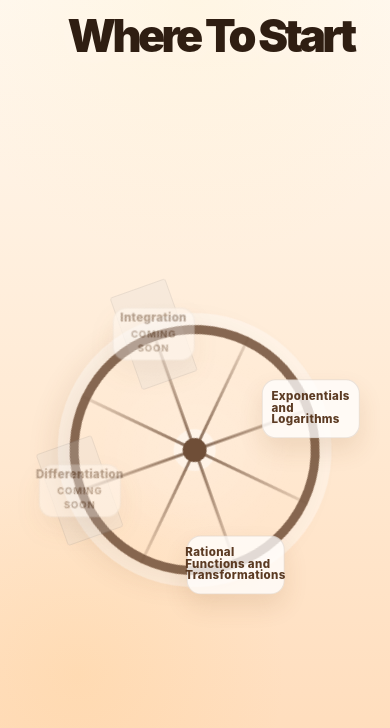
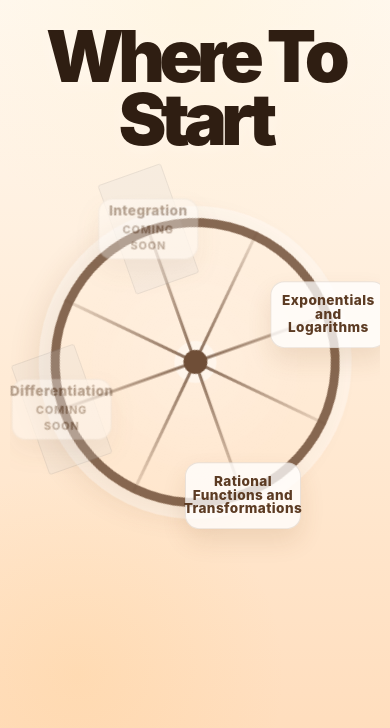
Before and after one commit to AshWebbStrong/IBHL-Revision, a React (Vite) app: page / in a window 390 px wide. Shown: the top 728 px of the page. Built offline with nearby package versions, Linux system fonts and the light colour scheme.

Commit message:
attempted reset

```diff
--- a/src/styles/home.css
+++ b/src/styles/home.css
@@ -1,6 +1,5 @@
 .cleanHomePage {
   min-height: 100vh;
-  min-height: 100dvh;
   background:
     radial-gradient(circle at top, rgba(255, 236, 179, 0.18), transparent 30%),
     radial-gradient(circle at 20% 80%, rgba(255, 183, 77, 0.12), transparent 28%),
@@ -14,24 +13,21 @@
 
 .homeHero {
   min-height: 100vh;
-  min-height: 100dvh;
-  display: grid;
-  grid-template-rows: auto 1fr;
-  justify-items: center;
-  align-items: start;
-  row-gap: clamp(0.5rem, 1vh, 1rem);
-  padding-top: clamp(0.5rem, 1.5vh, 1.25rem);
-  padding-bottom: clamp(0.5rem, 1.5vh, 1.25rem);
-  box-sizing: border-box;
+  display: flex;
+  flex-direction: column;
+  align-items: center;
+  justify-content: flex-start;
+  text-align: center;
+  gap: 2rem;
+  padding-top: clamp(2rem, 4vw, 3.5rem);
   overflow: hidden;
 }
 
 .homeTitle {
   margin: 0;
-  max-width: none;
-  white-space: nowrap;
-  font-size: clamp(2.2rem, 7vw, 7rem);
-  line-height: 0.9;
+  max-width: 20ch;
+  font-size: clamp(4.5rem, 13vw, 9rem);
+  line-height: 0.88;
   font-weight: 900;
   letter-spacing: -0.08em;
   color: #2f1e12;
@@ -40,10 +36,9 @@
 
 .ferrisScene {
   position: relative;
-  width: min(68vw, 62vh, 560px);
+  width: min(78vw, 620px);
   aspect-ratio: 1 / 1;
-  margin-top: 0;
-  align-self: center;
+  margin-top: 0.5rem;
   animation: rollIn 2.8s cubic-bezier(0.22, 1, 0.36, 1) 1;
 }
 
@@ -61,7 +56,7 @@
 .ferrisWheel {
   position: absolute;
   inset: 0;
-  width: 100%;
+  width: min(74vw, 540px);
   aspect-ratio: 1;
   margin: auto;
 }
@@ -176,8 +171,8 @@
 }
 
 .wheelCabin {
-  width: clamp(6.1rem, 11vw, 8rem);
-  height: clamp(3.7rem, 6.8vw, 4.8rem);
+  width: clamp(7.25rem, 14vw, 8.75rem);
+  height: clamp(4.2rem, 8vw, 5rem);
   text-decoration: none;
   color: inherit;
   z-index: 3;
@@ -203,12 +198,12 @@
   gap: 0.2rem;
   width: 100%;
   height: 100%;
-  padding: 0.65rem;
+  padding: 0.8rem;
   border-radius: 18px;
   background: rgba(255, 255, 255, 0.76);
   border: 1px solid rgba(111, 78, 55, 0.14);
   box-shadow: 0 12px 24px rgba(120, 72, 28, 0.12);
-  font-size: clamp(0.72rem, 1.15vw, 0.9rem);
+  font-size: clamp(0.85rem, 1.6vw, 1rem);
   font-weight: 800;
   letter-spacing: 0.03em;
   color: #5c3b23;
@@ -226,7 +221,7 @@
 }
 
 .wheelCabinHint {
-  font-size: 0.6rem;
+  font-size: 0.68rem;
   font-weight: 700;
   letter-spacing: 0.08em;
   text-transform: uppercase;
@@ -309,78 +304,28 @@
 
 @media (max-width: 700px) {
   .homeHero {
-    gap: 1.25rem;
-    padding-top: 1rem;
-    padding-bottom: 1rem;
+    padding-top: 1.5rem;
+    gap: 1.5rem;
   }
 
   .homeTitle {
     max-width: 8ch;
-    font-size: clamp(2.6rem, 12vw, 4.8rem);
   }
 
   .ferrisScene {
-    width: min(90vw, 52vh, 440px);
+    width: min(92vw, 520px);
   }
 
   .wheelCabinInner {
     border-radius: 14px;
-    padding: 0.55rem;
-  }
-}
-
-@media (max-height: 900px) {
-  .homeHero {
-    gap: 1rem;
-    padding-top: 1rem;
-    padding-bottom: 1rem;
-  }
-
-  .homeTitle {
-    font-size: clamp(2.8rem, 8vw, 5.8rem);
-  }
-
-  .ferrisScene {
-    width: min(64vw, 54vh, 500px);
-  }
-}
-
-
-
-@media (max-height: 760px) {
-  .homeHero {
-    justify-content: center;
-    gap: 0.75rem;
-    padding-top: 0.75rem;
-    padding-bottom: 0.75rem;
-  }
-
-  .homeTitle {
-    font-size: clamp(2.2rem, 7vw, 4.6rem);
-    max-width: 10ch;
-  }
-
-  .ferrisScene {
-    width: min(58vw, 46vh, 400px);
-  }
-
-  .wheelCabin {
-    width: clamp(5.4rem, 10vw, 7rem);
-    height: clamp(3.2rem, 6vw, 4.2rem);
-  }
-
-  .wheelCabinInner {
-    padding: 0.45rem;
-    font-size: clamp(0.65rem, 0.9vw, 0.9rem);
-  }
-
-  .wheelCabinHint {
-    font-size: 0.56rem;
+    padding: 0.65rem;
   }
 }
 
 @media (prefers-reduced-motion: reduce) {
   .ferrisScene,
+  .wheelSpin,
+  .wheelCabinInner,
   .cabinTracker::before {
     animation: none !important;
   }
@@ -389,9 +334,4 @@
   .cabinTracker {
     transition: none !important;
   }
-
-  .wheelCabin,
-  .cabinTracker {
-    transition: none !important;
-  }
 }
```
